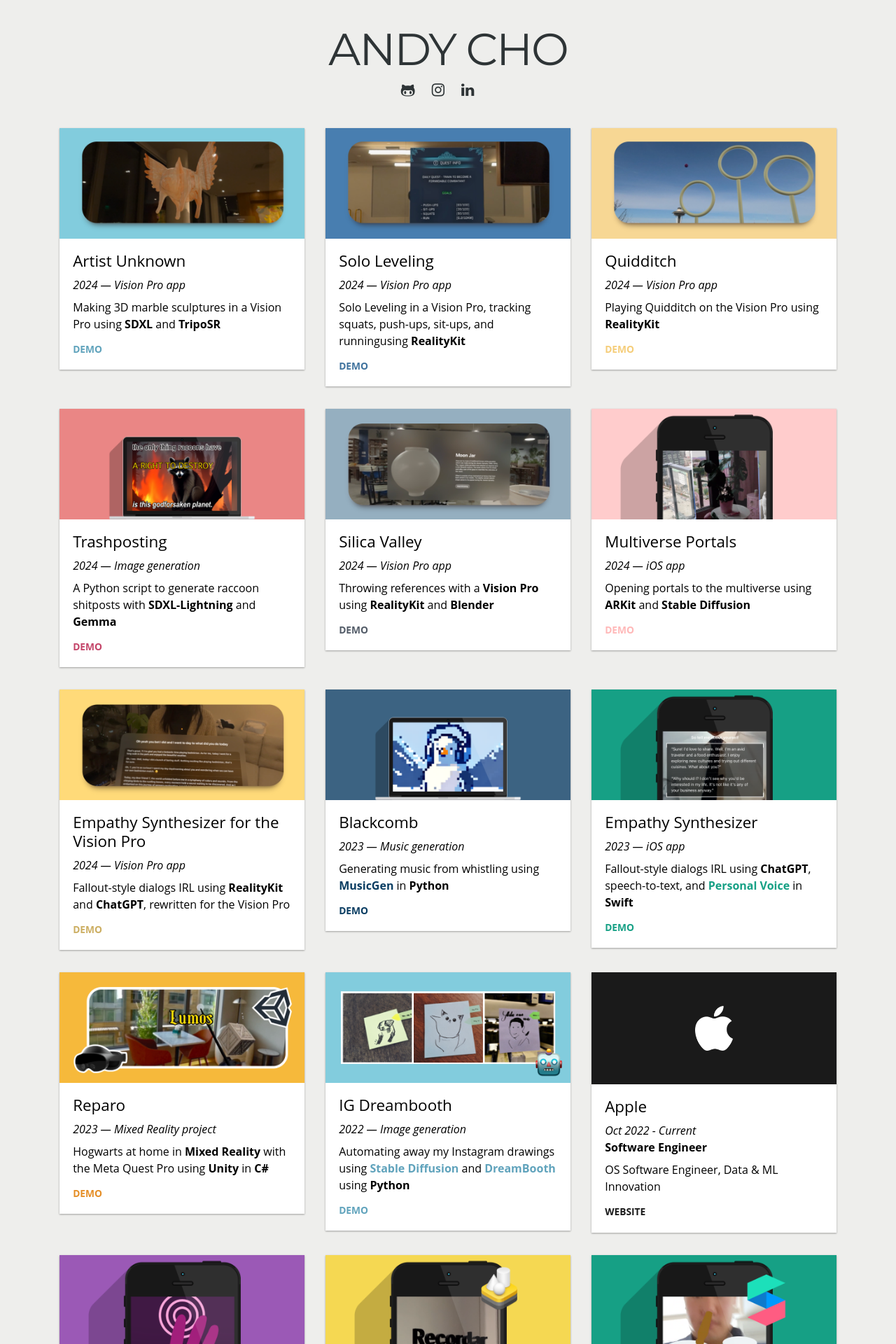
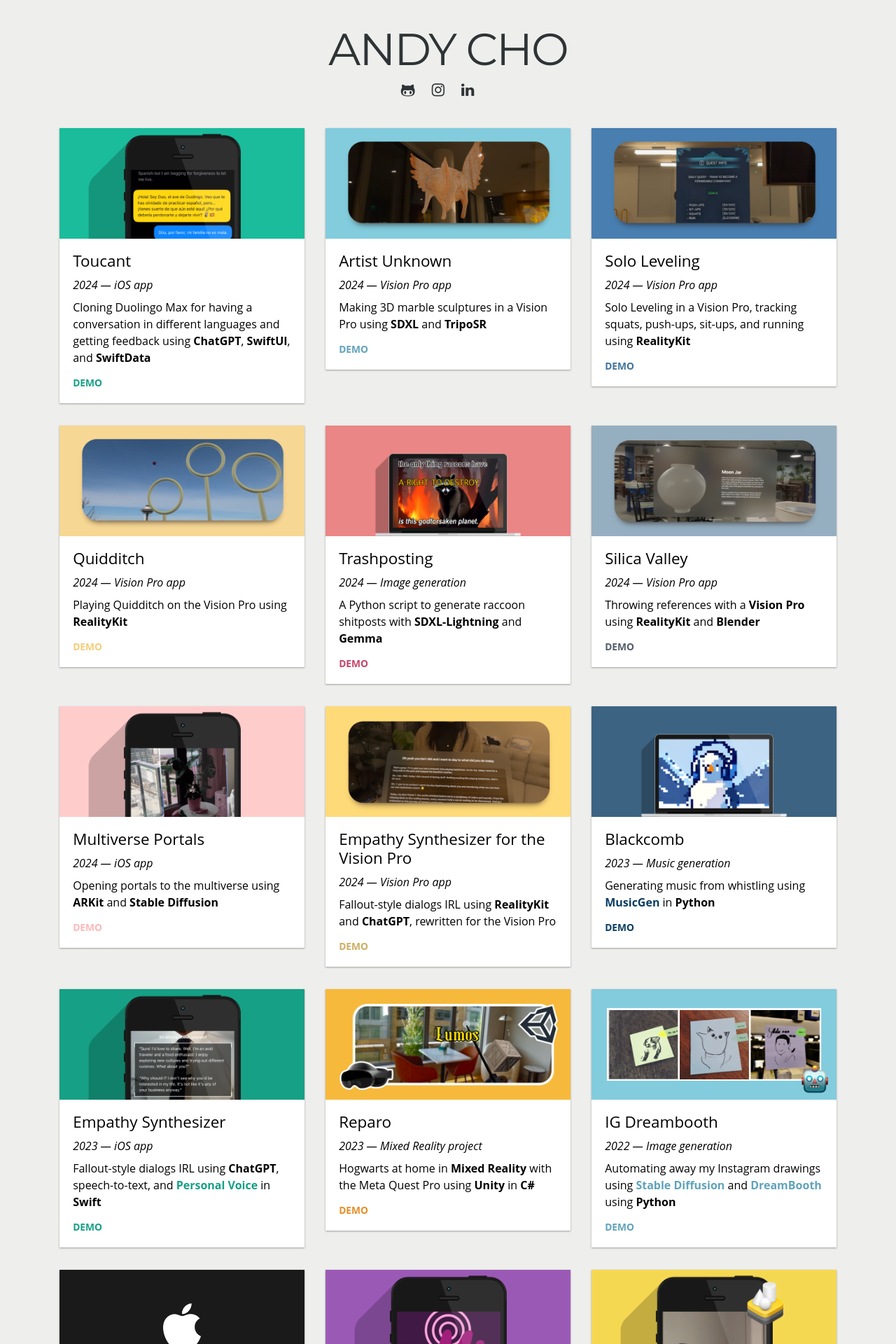
Before and after one commit to AcroMace/acromace.github.io, a Jekyll site: the page built from index.html, in a window 1280 px wide. Shown: the top 1920 px of the page at 70% size. Built offline with Jekyll 4.4.1, drawn with Linux system fonts in a browser that asks for light colours; some of the changed text lies outside the part shown.

Commit message:
Add Toucant

```diff
--- a/index.html
+++ b/index.html
@@ -8,9 +8,11 @@
   <div class="container">
     <div class="row">
 
-    {% include project_row.html project_id="artist-unknown" title="Artist Unknown" year="2024" description_brief="Vision Pro app" description_long="Making 3D marble sculptures in a Vision Pro using **SDXL** and **TripoSR**" demo_link="https://youtu.be/QdC7hyxFm6k" %}
+    {% include project_row.html project_id="toucant" title="Toucant" year="2024" description_brief="iOS app" description_long="Cloning Duolingo Max for having a conversation in different languages and getting feedback using **ChatGPT**, **SwiftUI**, and **SwiftData**" demo_link="https://youtu.be/T71dcVDfvhE" %}
 
-    {% include project_row.html project_id="solo-leveling" title="Solo Leveling" year="2024" description_brief="Vision Pro app" description_long="Solo Leveling in a Vision Pro, tracking squats, push-ups, sit-ups, and runningusing **RealityKit**" demo_link="https://youtu.be/k_JUQuKxhhE" %}
+    {% include project_row.html project_id="artist-unknown" title="Artist Unknown" year="2024" description_brief="Vision Pro app" description_long="Making 3D marble sculptures in a Vision Pro using **SDXL** and **TripoSR**" demo_link="https://youtube.com/shorts/M_paU_kf1aQ" %}
+
+    {% include project_row.html project_id="solo-leveling" title="Solo Leveling" year="2024" description_brief="Vision Pro app" description_long="Solo Leveling in a Vision Pro, tracking squats, push-ups, sit-ups, and running using **RealityKit**" demo_link="https://youtu.be/k_JUQuKxhhE" %}
 
     {% include project_row.html project_id="quidditch" title="Quidditch" year="2024" description_brief="Vision Pro app" description_long="Playing Quidditch on the Vision Pro using **RealityKit**" demo_link="https://youtu.be/uD_6F0sgsYE" %}
 
@@ -38,7 +40,7 @@
 
     {% include project_row.html project_id="drumhead" title="Drum Head" year="2022" description_brief="SparkAR effect" description_long="An AR effect that allows you to play the drums in **Instagram** using **SparkAR**" github_link="https://github.com/AcroMace/DrumHead" demo_link="https://www.instagram.com/ar/861220708578242/" %}
 
-    {% include project_row.html project_id="randomloveletter" title="#randomloveletter" year="Current" description_brief="Calligraphy" description_long="Putting handdrawn sticky notes around University of Waterloo and random places around the city" blog_post_link="https://uwaterloo.ca/student-success/blog/post/making-campus-little-brighter-double-feature" demo_link="https://www.instagram.com/p/BhJ_pUPjAoA/" %}
+    {% include project_row.html project_id="randomloveletter" title="#randomloveletter" year="2018 - 2023" description_brief="Calligraphy" description_long="Putting handdrawn sticky notes around University of Waterloo and random places around the city" blog_post_link="https://uwaterloo.ca/library/events/display-drawings-and-calligraphy-andy-cho" demo_link="https://www.instagram.com/p/BhJ_pUPjAoA/" %}
 
     {% include post_row.html post_id="lasercutting-2019" title="Lasercutting" emojis="🃏⚡" time="Apr-Dec 2019" description_long="Lasercut wooden cards for documenting millennial life, using [Procreate](https://procreate.art) and [Inkscape](https://inkscape.org)" blog_post_link="http://acromace.com/lasercutting-2019" %}
 
--- a/resources/andy.css
+++ b/resources/andy.css
@@ -137,6 +137,14 @@
 	height: 160px;
 	padding-top: 1em;
 	padding-bottom: 1em;
+}
+
+#project-toucant .project-image-wrapper {
+	background-color: #1abc9c;
+}
+
+#project-toucant a, #project-toucant .btn-cta {
+	color: #16a085;
 }
 
 #project-artist-unknown .project-image-wrapper {
```
Also changed, not shown: assets/button/toucant.png (added).
